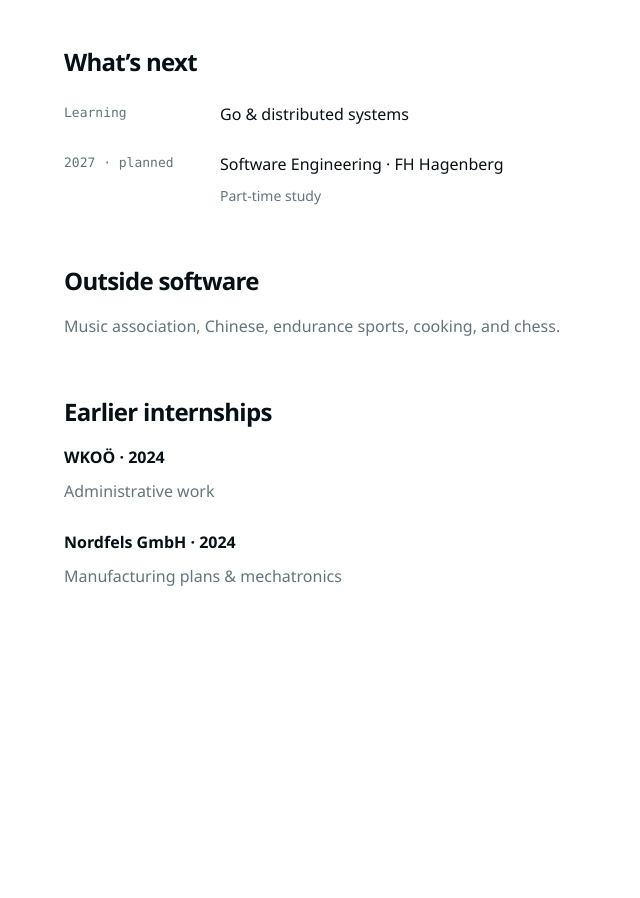
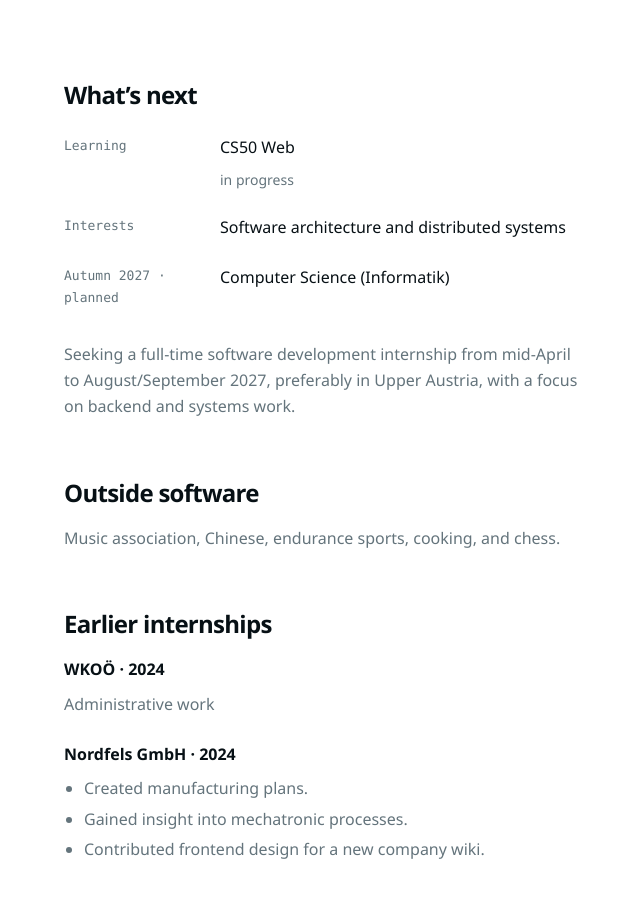
Before and after one commit to Dumdart/PortfolioHub, a Vue app: page /about in a window 1280 px wide. Shown: the part 772-1670 px from the top of the page, without its empty margins (26-666 px from the left). Before the commit the page ends 1441 px from the top, so only its background shows below. Built offline with nearby package versions, Linux system fonts and the light colour scheme.

Commit message:
Centralize profile plans and expand About details

```diff
--- /dev/null
+++ b/src/data/profile.ts
@@ -0,0 +1,20 @@
+interface ProfilePlans {
+  study: { subject: string; start: string; status: "planned" };
+  learning: { course: string; status: "in progress" };
+  interests: string;
+  internship: { title: string; period: string; locationPreference: string; focus: string };
+}
+
+export const profilePlans: ProfilePlans = {
+  study: { subject: "Computer Science (Informatik)", start: "Autumn 2027", status: "planned" },
+  learning: { course: "CS50 Web", status: "in progress" },
+  interests: "Software architecture and distributed systems",
+  internship: {
+    title: "Full-time software development internship",
+    period: "mid-April to August/September 2027",
+    locationPreference: "Upper Austria",
+    focus: "backend and systems work",
+  },
+};
+
+export const internshipStatement = `Seeking a ${profilePlans.internship.title.toLowerCase()} from ${profilePlans.internship.period}, preferably in ${profilePlans.internship.locationPreference}, with a focus on ${profilePlans.internship.focus}.`;
--- a/src/views/AboutView.vue
+++ b/src/views/AboutView.vue
@@ -3,6 +3,7 @@ import { PhArrowRight } from "@phosphor-icons/vue";
 import DetailMasthead from "../components/DetailMasthead.vue";
 import SocialLinks from "../components/SocialLinks.vue";
 import { projects } from "../data/projects";
+import { internshipStatement, profilePlans } from "../data/profile";
 const selectedWork = projects.filter(project => ['topicgate', 'nova'].includes(project.id));
 </script>
 
@@ -13,7 +14,8 @@ const selectedWork = projects.filter(project => ['topicgate', 'nova'].includes(p
     <div class="inner-content"><section class="about-introduction">
 
       <p>
-        I build APIs and developer tools with C#/.NET, Python, and SQL—from code to deployment.
+        I build backend APIs, data systems, and developer tools with C#/.NET, Python, and SQL.
+        I enjoy turning requirements into coherent systems, implementing solutions, and reviewing and testing the results.
       </p>
 
       <SocialLinks :order="['email', 'linkedin', 'github']" />
@@ -45,9 +47,11 @@ const selectedWork = projects.filter(project => ['topicgate', 'nova'].includes(p
       <section class="about-next">
         <h2>What’s next</h2>
         <dl>
-          <div><dt>Learning</dt><dd>Go &amp; distributed systems</dd></div>
-          <div><dt>2027 · planned</dt><dd>Software Engineering · FH Hagenberg<small>Part-time study</small></dd></div>
+          <div><dt>Learning</dt><dd>{{ profilePlans.learning.course }}<small>{{ profilePlans.learning.status }}</small></dd></div>
+          <div><dt>Interests</dt><dd>{{ profilePlans.interests }}</dd></div>
+          <div><dt>{{ profilePlans.study.start }} · {{ profilePlans.study.status }}</dt><dd>{{ profilePlans.study.subject }}</dd></div>
         </dl>
+        <p class="about-opportunity">{{ internshipStatement }}</p>
       </section>
 
       <section class="about-personal">
@@ -58,7 +62,14 @@ const selectedWork = projects.filter(project => ['topicgate', 'nova'].includes(p
       <section class="about-internships">
         <h2>Earlier internships</h2>
         <p><strong>WKOÖ · 2024</strong>Administrative work</p>
-        <p><strong>Nordfels GmbH · 2024</strong>Manufacturing plans &amp; mechatronics</p>
+        <section class="about-internship" aria-labelledby="nordfels-title">
+          <h3 id="nordfels-title">Nordfels GmbH · 2024</h3>
+          <ul>
+            <li>Created manufacturing plans.</li>
+            <li>Gained insight into mechatronic processes.</li>
+            <li>Contributed frontend design for a new company wiki.</li>
+          </ul>
+        </section>
       </section>
     </section>
     </div>
@@ -90,8 +101,12 @@ const selectedWork = projects.filter(project => ['topicgate', 'nova'].includes(p
 .about-next dt { color: var(--muted); font: 13px/1.7 var(--mono); }
 .about-next dd { margin: 0; font-size: 16px; line-height: 1.6; }
 .about-next dd small { display: block; margin-top: 8px; font-size: 14px; color: var(--muted); }
+.about-next .about-opportunity { margin-top: 32px; }
 .about-internships strong { display: block; margin-bottom: 8px; font-weight: 600; color: var(--ink); }
-.about-internships > p + p { margin-top: 24px; }
+.about-internship { margin-top: 24px; }
+.about-internship h3 { margin: 0; font-size: 16px; line-height: 1.65; font-weight: 600; }
+.about-internship ul { margin: 8px 0 0; padding-left: 20px; color: var(--muted); font-size: 16px; line-height: 1.65; }
+.about-internship li + li { margin-top: 4px; }
 @media (max-width: 1120px) {
   .about-work-link { grid-template-columns: 80px minmax(0, 1fr) 18px; gap: 16px; }
   .about-next dl > div { grid-template-columns: minmax(0, 1fr); gap: 8px; }
```
Also changed, not shown: src/views/GoalsView.vue (+6 -5 lines), 1 other file (tests, documents, lock files or other folders).
